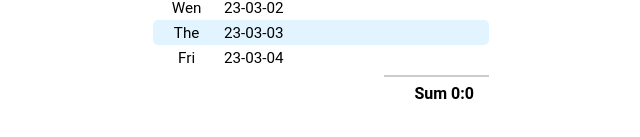
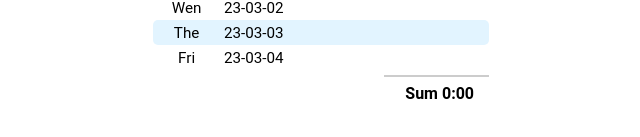
Before and after one commit to itsramin/work-log, a React (Create React App) app: page / in a window 1280 px wide. Shown: the part 303-440 px from the top of the page, without its empty margins (319-959 px from the left). Built offline with nearby package versions, Linux system fonts and the light colour scheme; a small style sheet from the web is missing.

Commit message:
-add padstart to sum

```diff
--- a/src/components/Weekly.js
+++ b/src/components/Weekly.js
@@ -88,7 +88,7 @@ const Weekly = () => {
       <div className="weekSumContainer">
         <div className="weekSum">
           Sum {Math.floor(sumWork / 60)}:
-          {sumWork - Math.floor(sumWork / 60) * 60}
+          {(sumWork - Math.floor(sumWork / 60) * 60).toString().padStart(2, 0)}
         </div>
       </div>
     </div>
```
